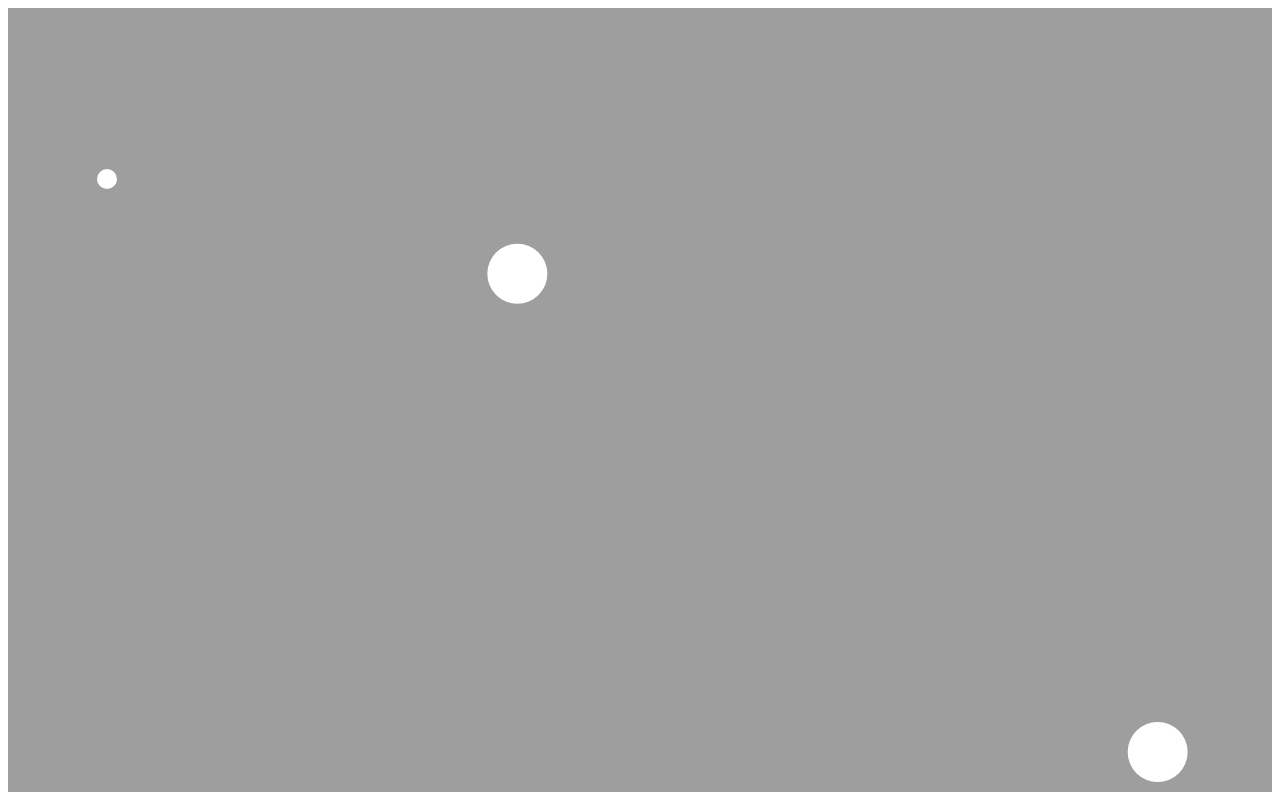
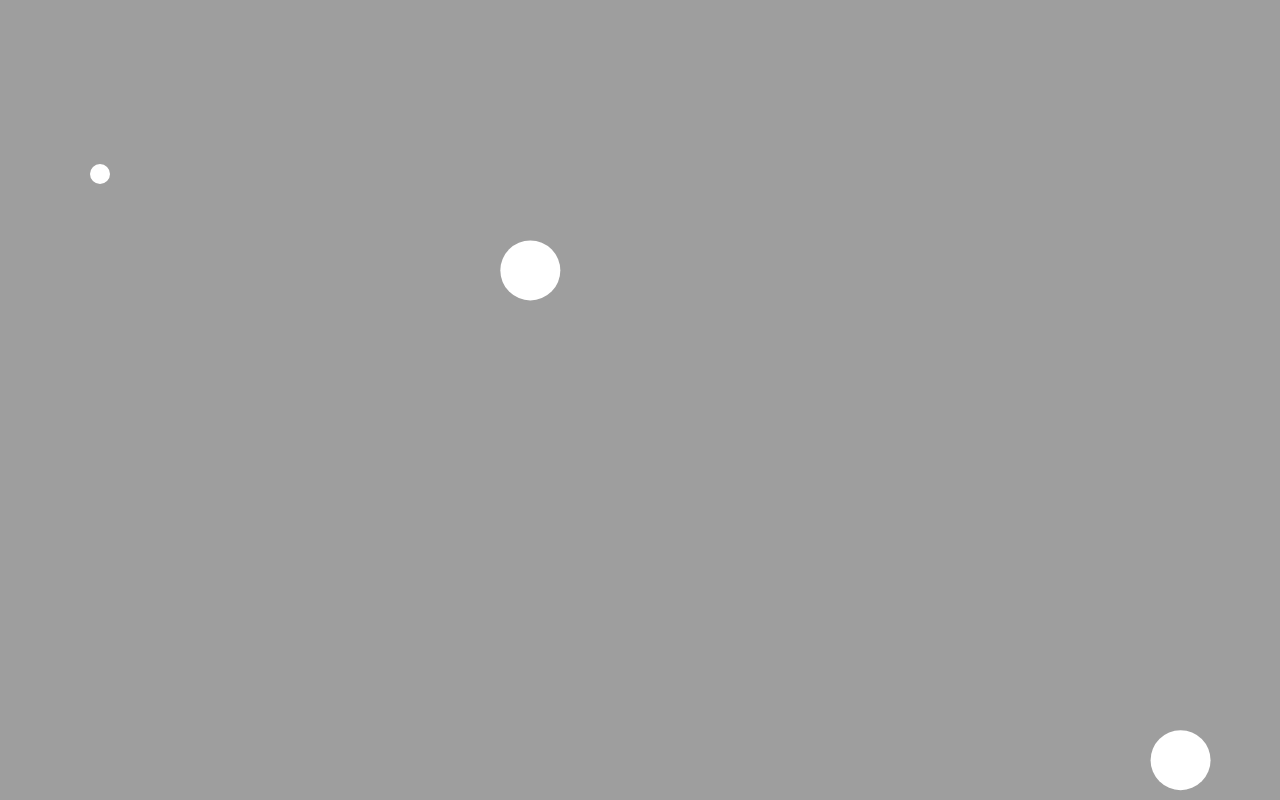
Before and after one commit to jcole356/asteroids, a plain HTML site: page index.html in a window 1280 px wide. Drawn offline with Linux system fonts and the light colour scheme.

Commit message:
remove margins for body element

```diff
--- a/index.html
+++ b/index.html
@@ -2,7 +2,7 @@
   <head>
     <title>Asteroids</title>
   </head>
-  <body>
+  <body style="margin:0px;">
     <canvas id="game-canvas"></canvas>
     <script src="lib/keymaster.js"></script>
     <script src="lib/utils.js"></script>
--- a/lib/gameView.js
+++ b/lib/gameView.js
@@ -4,9 +4,8 @@
   }
 
   var GameView = Asteroids.GameView = function (canvasEl) {
-    // account for the body's padding
-    this.height = window.innerHeight - 16;
-    this.width = window.innerWidth - 16;
+    this.height = window.innerHeight;
+    this.width = window.innerWidth;
     canvasEl.height = this.height;
     canvasEl.width = this.width;
     this.game = new Asteroids.Game(canvasEl.getContext('2d'), this.height, this.width);
```
